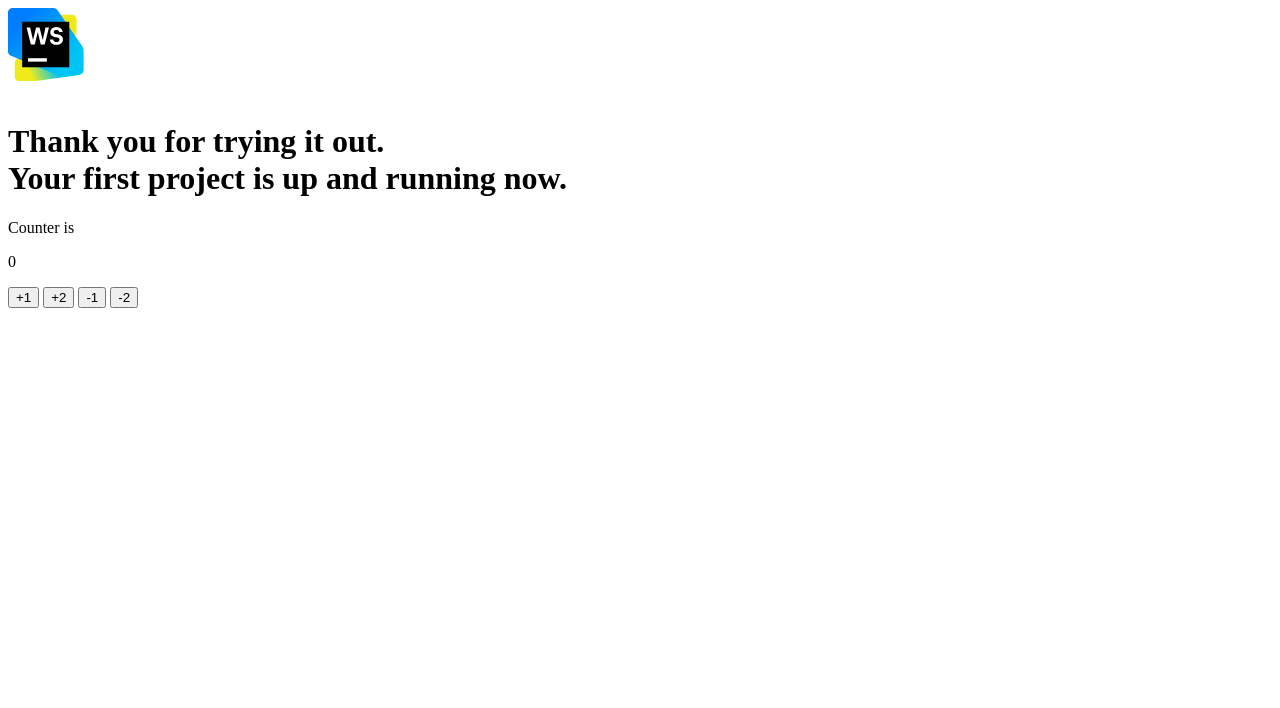
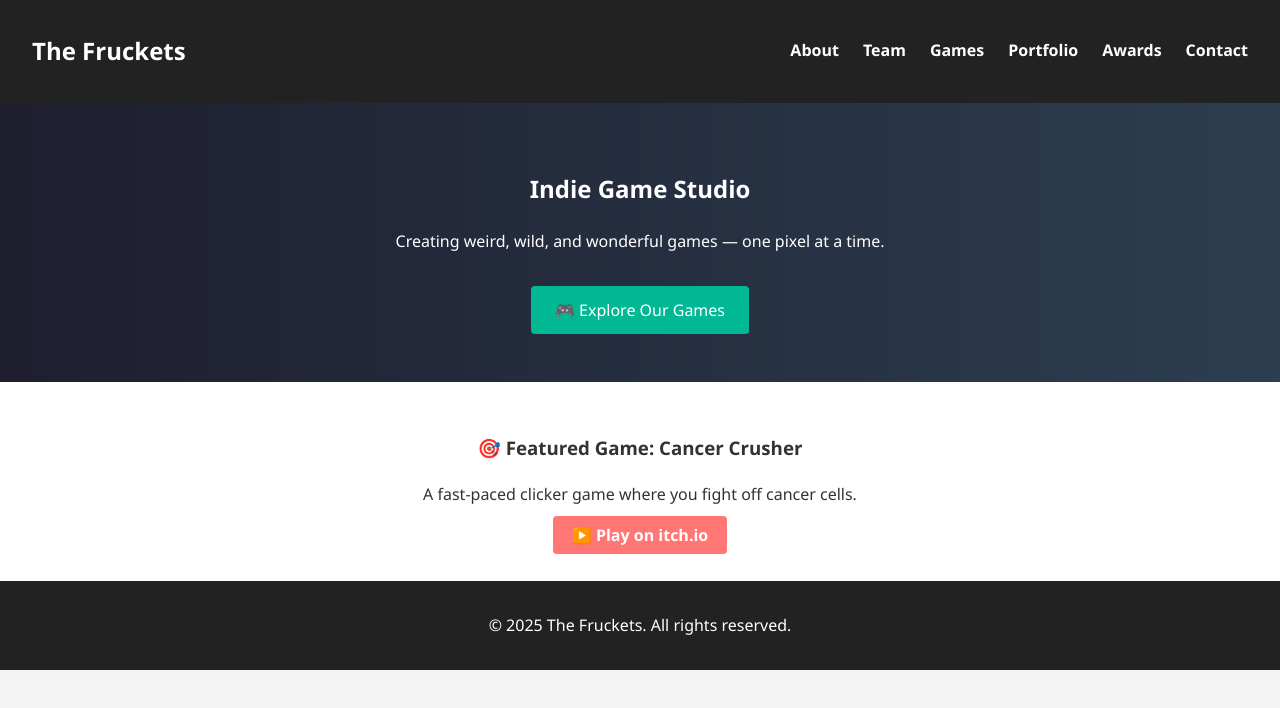
Before and after one commit to TheFruckets/thefruckets.github.io, a website built with Vite: page index.html in a window 1280 px wide. Built offline with nearby package versions, Linux system fonts and the light colour scheme.

Commit message:
Redesign homepage with new layout and styles
Replaces the default template with a custom homepage for The Fruckets, including navigation, hero, and featured game sections. Adds a new style.css file to provide modern styling for the layout, navigation bar, hero section, and featured game. Removes old placeholder content and updates the page title.

```diff
--- a/index.html
+++ b/index.html
@@ -1,40 +1,46 @@
-<!doctype html>
+<!DOCTYPE html>
 <html lang="en">
 <head>
   <meta charset="UTF-8" />
-  <link rel="icon" type="image/svg+xml" href="/webstorm-icon-logo.svg" />
   <meta name="viewport" content="width=device-width, initial-scale=1.0" />
-  <title>WS playground</title>
-  <link rel="stylesheet" href="/style.css">
+  <title>The Fruckets</title>
+  <link rel="stylesheet" href="style.css" />
 </head>
 <body>
-<header class="logo">
-  <a href="https://www.jetbrains.com/webstorm/">
-    <img src="/webstorm-logo.svg" alt="WebStorm logo" width="344"
-         height="90">
-  </a>
+
+<!-- Navigation -->
+<header class="navbar">
+  <h1 class="logo">The Fruckets</h1>
+  <nav>
+    <ul>
+      <li><a href="about.html">About</a></li>
+      <li><a href="team.html">Team</a></li>
+      <li><a href="games.html">Games</a></li>
+      <li><a href="portfolio.html">Portfolio</a></li>
+      <li><a href="awards.html">Awards</a></li>
+      <li><a href="contact.html">Contact</a></li>
+    </ul>
+  </nav>
 </header>
-<main id="app">
-  <h1 class="title">
-    Thank you for trying it out. <br /> Your first project is up and running
-    now.
-  </h1>
-  <section class="counter">
-    <div class="counter-info">
-      <p class="counter-text">Counter is</p>
-      <p class="counter-value" id="counter-value"></p>
-    </div>
-    <div class="counter-interaction">
-      <button id="increaseByOne" type="button">+1</button>
-      <button id="increaseByTwo" type="button">+2</button>
-      <button id="decreaseByOne" type="button">-1</button>
-      <button id="decreaseByTwo" type="button">-2</button>
-    </div>
-  </section>
-</main>
-<footer class="technologies">
-  <img src="/technologies.svg" alt="List of supported technologies">
+
+<!-- Hero Section -->
+<section class="hero">
+  <h2>Indie Game Studio</h2>
+  <p>Creating weird, wild, and wonderful games — one pixel at a time.</p>
+  <a href="games.html" class="btn">🎮 Explore Our Games</a>
+</section>
+
+<!-- Featured Game -->
+<section class="featured-game">
+  <h3>🎯 Featured Game: Cancer Crusher</h3>
+  <p>A fast-paced clicker game where you fight off cancer cells.</p>
+  <a href="https://the-fruckets.itch.io/cancer-crusher" target="_blank" class="btn">▶️ Play on itch.io</a>
+</section>
+
+<!-- Footer -->
+<footer>
+  <p>&copy; 2025 The Fruckets. All rights reserved.</p>
 </footer>
-<script type="module" src="/src/main.ts"></script>
+
 </body>
 </html>
--- a/style.css
+++ b/style.css
@@ -0,0 +1,73 @@
+body {
+    margin: 0;
+    font-family: 'Segoe UI', sans-serif;
+    background: #f4f4f4;
+    color: #333;
+    line-height: 1.6;
+}
+
+a {
+    text-decoration: none;
+    color: #0066cc;
+}
+
+.navbar {
+    display: flex;
+    justify-content: space-between;
+    align-items: center;
+    padding: 1rem 2rem;
+    background: #222;
+    color: white;
+}
+
+.navbar .logo {
+    font-size: 1.5rem;
+}
+
+.navbar ul {
+    list-style: none;
+    display: flex;
+    gap: 1.5rem;
+}
+
+.navbar a {
+    color: white;
+    font-weight: bold;
+}
+
+.hero {
+    padding: 3rem 2rem;
+    text-align: center;
+    background: linear-gradient(to right, #1e1e2f, #2c3e50);
+    color: white;
+}
+
+.hero .btn {
+    display: inline-block;
+    margin-top: 1rem;
+    padding: 0.7rem 1.5rem;
+    background: #00b894;
+    color: white;
+    border-radius: 4px;
+}
+
+.featured-game {
+    padding: 2rem;
+    text-align: center;
+    background: white;
+}
+
+.featured-game .btn {
+    background: #ff7675;
+    padding: 0.5rem 1.2rem;
+    border-radius: 4px;
+    color: white;
+    font-weight: bold;
+}
+
+footer {
+    text-align: center;
+    padding: 1rem;
+    background: #222;
+    color: white;
+}
```
